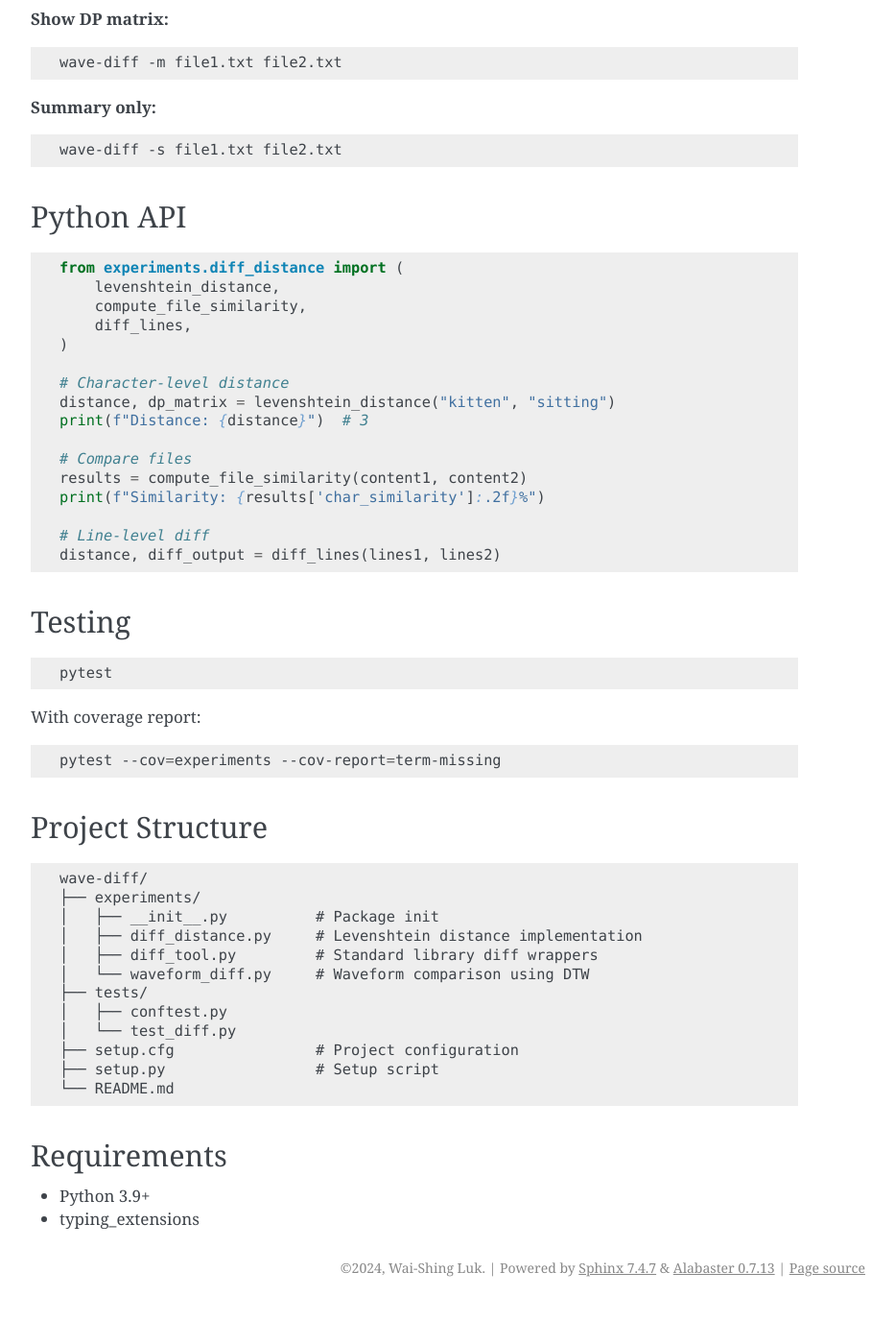
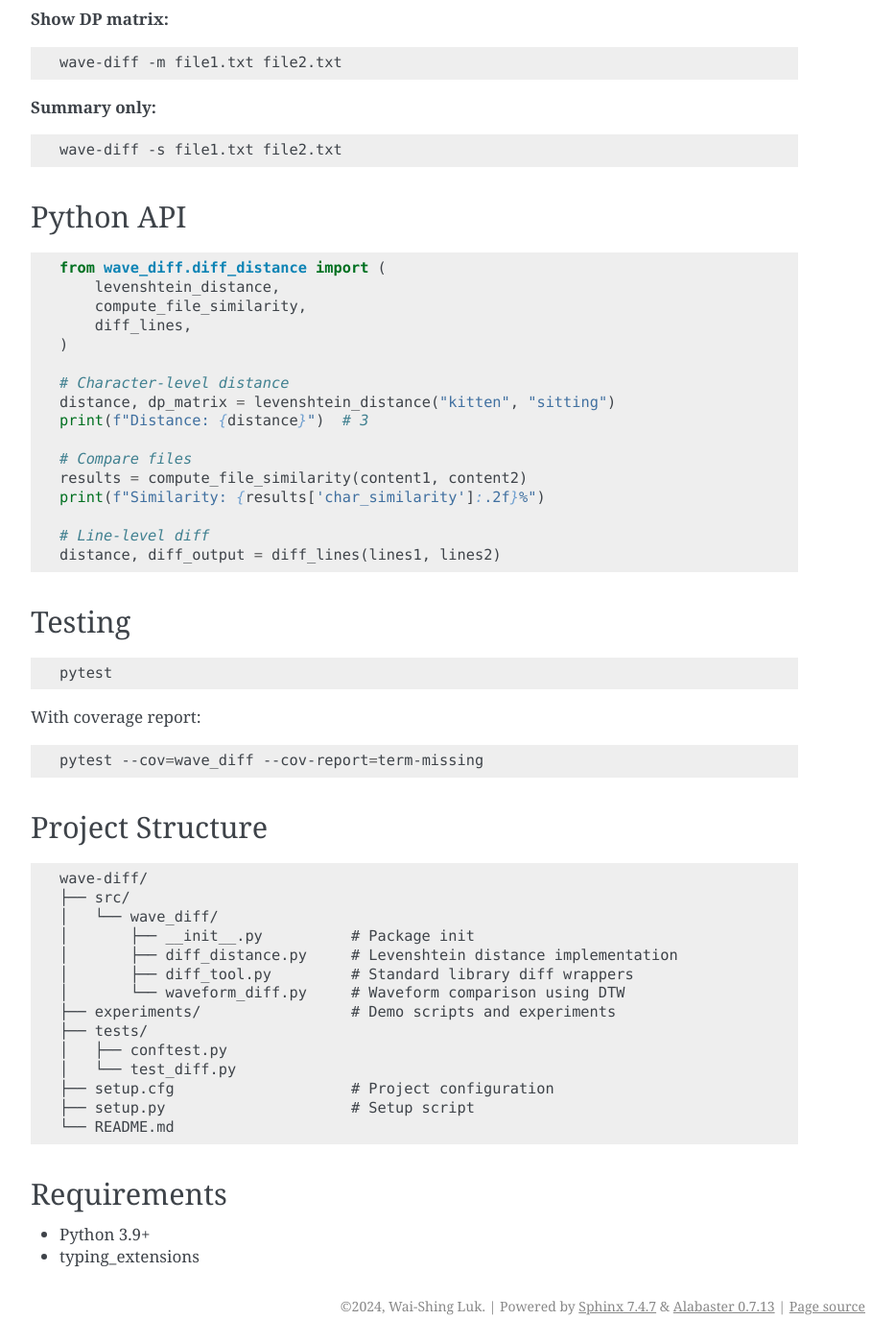
Before and after one commit to luk036/wave-diff, a Sphinx documentation site: the page built from docs/readme.md, in a window 1280 px wide and 1400 px high, scrolled down 845 px. Shown: the whole window at 96% size, without its empty margins (338-1271 px from the left). Built offline with Sphinx 7.4.7, drawn with Linux system fonts in a browser that asks for light colours; the version number is read from the project's files by our own code; before the commit the page ends 2205 px from its top, so only the background shows below that.

Commit message:
Update docs and README for src layout
Co-authored-by: Sisyphus <clio-agent@sisyphuslabs.ai>

````diff
--- a/README.md
+++ b/README.md
@@ -47,7 +47,7 @@ wave-diff -s file1.txt file2.txt
 ## Python API
 
 ```python
-from experiments.diff_distance import (
+from wave_diff.diff_distance import (
     levenshtein_distance,
     compute_file_similarity,
     diff_lines,
@@ -73,23 +73,25 @@ pytest
 
 With coverage report:
 ```bash
-pytest --cov=experiments --cov-report=term-missing
+pytest --cov=wave_diff --cov-report=term-missing
 ```
 
 ## Project Structure
 
 ```
 wave-diff/
-├── experiments/
-│   ├── __init__.py          # Package init
-│   ├── diff_distance.py     # Levenshtein distance implementation
-│   ├── diff_tool.py         # Standard library diff wrappers
-│   └── waveform_diff.py     # Waveform comparison using DTW
+├── src/
+│   └── wave_diff/
+│       ├── __init__.py          # Package init
+│       ├── diff_distance.py     # Levenshtein distance implementation
+│       ├── diff_tool.py         # Standard library diff wrappers
+│       └── waveform_diff.py     # Waveform comparison using DTW
+├── experiments/                 # Demo scripts and experiments
 ├── tests/
 │   ├── conftest.py
 │   └── test_diff.py
-├── setup.cfg                # Project configuration
-├── setup.py                 # Setup script
+├── setup.cfg                    # Project configuration
+├── setup.py                     # Setup script
 └── README.md
 ```
 
--- a/docs/api/modules.rst
+++ b/docs/api/modules.rst
@@ -1,7 +1,7 @@
-experiments
-===========
+wave_diff
+=========
 
 .. toctree::
    :maxdepth: 4
 
-   experiments
+   wave_diff
--- a/docs/conf.py
+++ b/docs/conf.py
@@ -36,7 +36,7 @@ except ImportError:
     from sphinx import apidoc  # type: ignore[attr-defined, no-redef]
 
 output_dir = os.path.join(__location__, "api")
-module_dir = os.path.join(__location__, "../experiments")
+module_dir = os.path.join(__location__, "../src/wave_diff")
 try:
     shutil.rmtree(output_dir)
 except FileNotFoundError:
@@ -118,7 +118,7 @@ copyright = "2024, Wai-Shing Luk"
 # If you don't need the separation provided between version and release,
 # just set them both to the same value.
 try:
-    from experiments import __version__ as version
+    from wave_diff import __version__ as version
 except ImportError:
     version = ""
 
````
Also changed, not shown: AGENTS.md (+18 -17 lines), docs/api/wave_diff.rst (+11 -43 lines).
